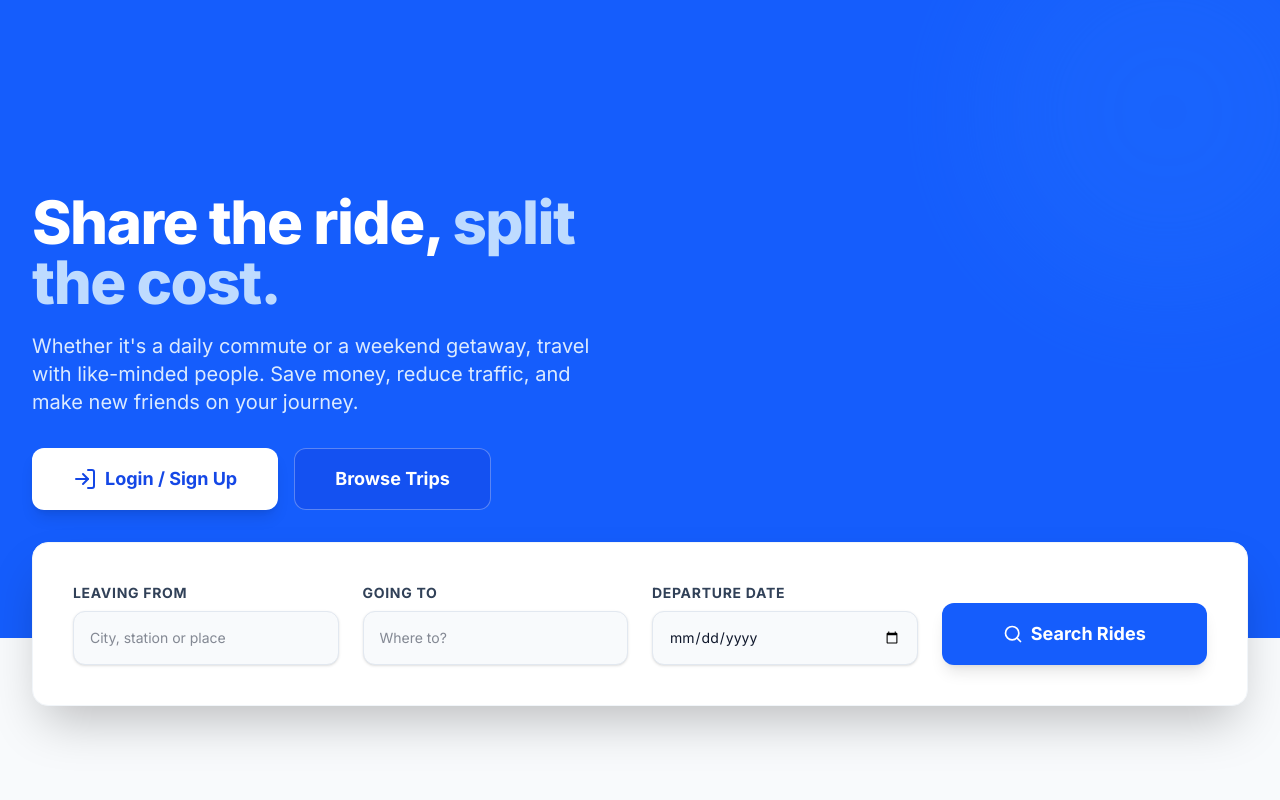
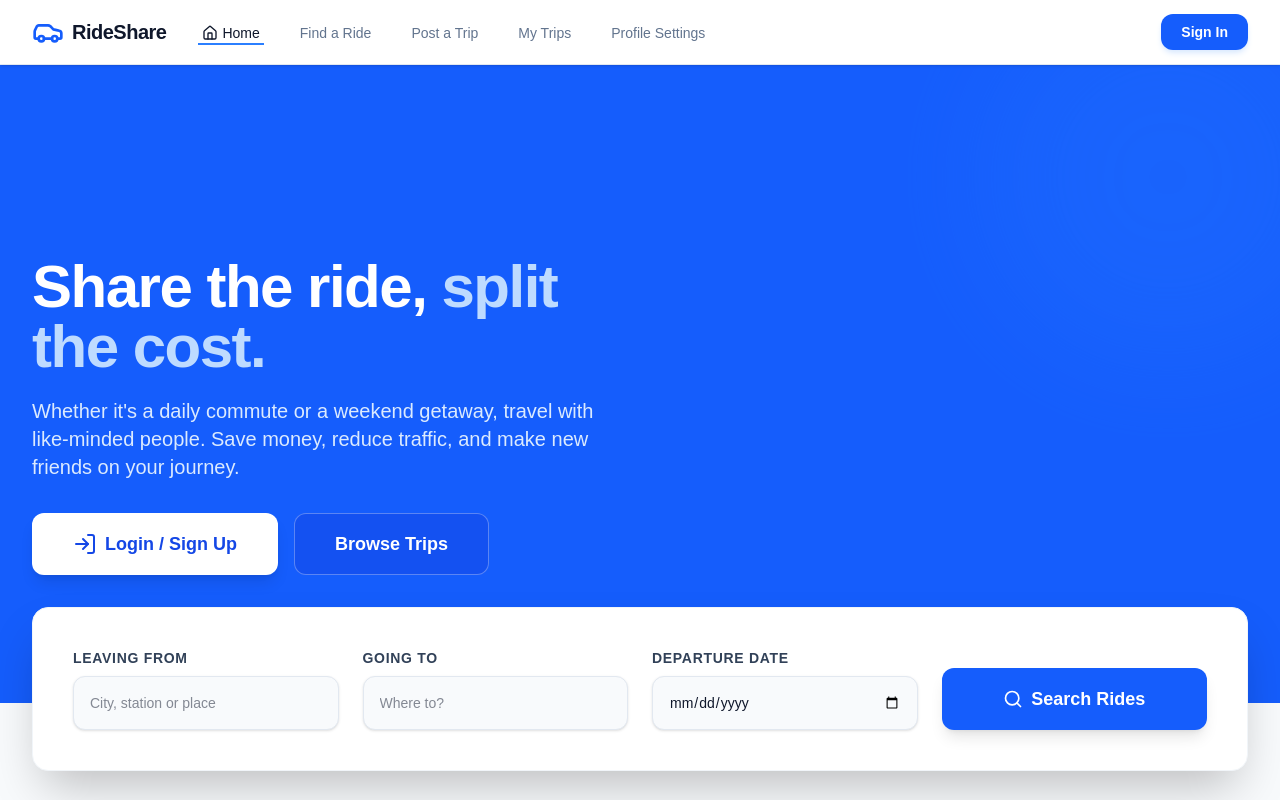
Before and after one commit to ksh1ng/rideshare-mvp, a Next.js app: page / in a window 1280 px wide. Shown: the top 800 px of the page. Built offline with nearby package versions, Linux system fonts and the light colour scheme; no server answers.

Commit message:
[DEV-15]Setup PWA support:Recover removed nav bar

```diff
--- a/src/app/layout.tsx
+++ b/src/app/layout.tsx
@@ -1,56 +1,67 @@
 import type { Metadata, Viewport } from "next";
-import { Inter } from "next/font/google";
+import { Geist, Geist_Mono } from "next/font/google";
 import "./globals.css";
+import Navbar from "@/components/Navbar";
+import MobileNav from "@/components/MobileNav"; // 這是我們準備加入的手機底部導覽列
 
-const inter = Inter({ subsets: ["latin"] });
+const geistSans = Geist({
+  variable: "--font-geist-sans",
+  subsets: ["latin"],
+});
 
-// 1. PWA 與 iOS 相關的 Metadata 設定
+const geistMono = Geist_Mono({
+  variable: "--font-geist-mono",
+  subsets: ["latin"],
+});
+
+// 1. PWA 與 SEO Metadata 設定
 export const metadata: Metadata = {
-  title: "RideShare",
-  description: "Share the Ride, Split the Cost",
-  manifest: "/manifest.json", // 指向 public/manifest.json
+  title: "RideShare - Smart Carpooling",
+  description: "Find your carpool buddy easily.",
+  manifest: "/manifest.json", // PWA 核心設定
   appleWebApp: {
     capable: true,
     statusBarStyle: "default",
     title: "RideShare",
-    // 這裡可以定義 iOS 啟動畫面圖示
   },
   formatDetection: {
-    telephone: false, // 防止數字被自動轉成連結（我們在 My Trips 手動處理過了）
+    telephone: false,
   },
 };
 
-// 2. 針對手機版體驗的 Viewport 設定
+// 2. 移動端優化 Viewport 設定
 export const viewport: Viewport = {
-  themeColor: "#2563eb", // 瀏覽器工具列顏色（對應你的品牌藍）
+  themeColor: "#2563eb",
   width: "device-width",
   initialScale: 1,
   maximumScale: 1,
-  userScalable: false, // 禁用縮放，使 UI 操作更像原生 App
+  userScalable: false, // 禁止縮放讓操作更像 App
 };
 
 export default function RootLayout({
   children,
-}: {
+}: Readonly<{
   children: React.ReactNode;
-}) {
+}>) {
   return (
-    <html lang="zh-TW">
+    <html lang="en">
       <head>
-        {/* iOS 圖示設定 */}
+        {/* iOS 圖示 */}
         <link rel="apple-touch-icon" href="/icons/icon-192x192.png" />
-        {/* 確保 PWA 的色彩在各系統一致 */}
-        <meta name="mobile-web-app-capable" content="yes" />
-        <meta name="apple-mobile-web-app-status-bar-style" content="black-translucent" />
       </head>
-      <body className={`${inter.className} bg-slate-50 antialiased`}>
-        <main className="min-h-screen">
+      <body className={`${geistSans.variable} ${geistMono.variable} antialiased bg-slate-50`}>
+        {/* 原本的 Navbar (之後會在組件內加入 hidden md:block 以便在手機隱藏) */}
+        <Navbar />
+
+        {/* main 加入 pb-20 是為了在手機版預留空間給底部的 MobileNav，
+            md:pb-0 則讓電腦版不留白。
+        */}
+        <main className="min-h-screen pb-20 md:pb-0">
           {children}
         </main>
 
-        {/* 提示：如果你之後實作了 MobileBottomNav 組件，
-            通常會放在這裡，並判斷是否為手機尺寸顯示。
-        */}
+        {/* 這裡加入新的手機底部導覽列 */}
+        // <MobileNav />
       </body>
     </html>
   );
```
